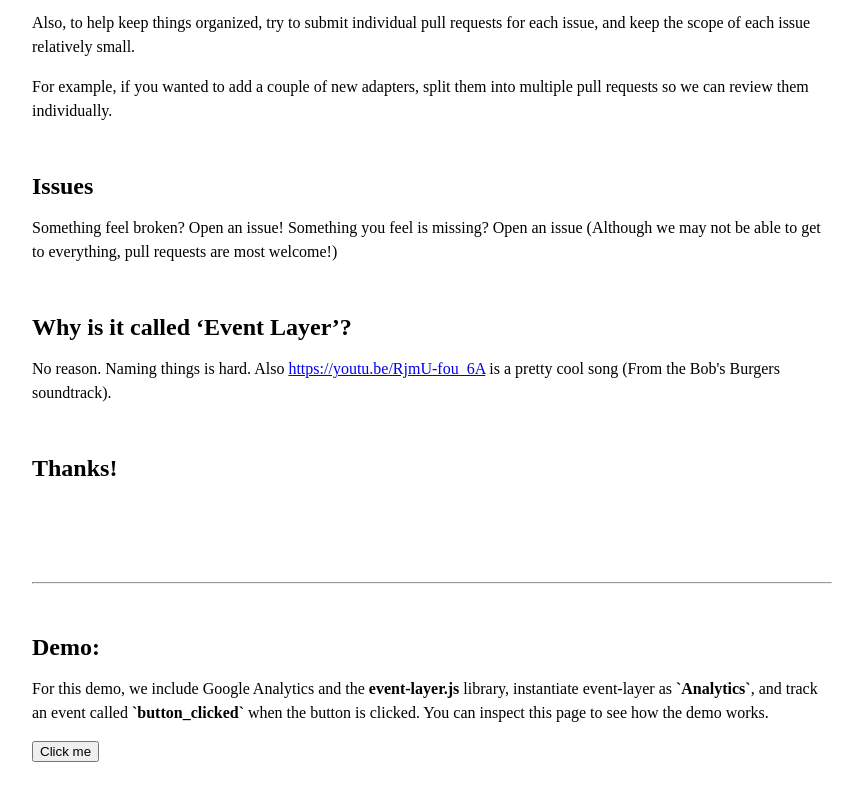
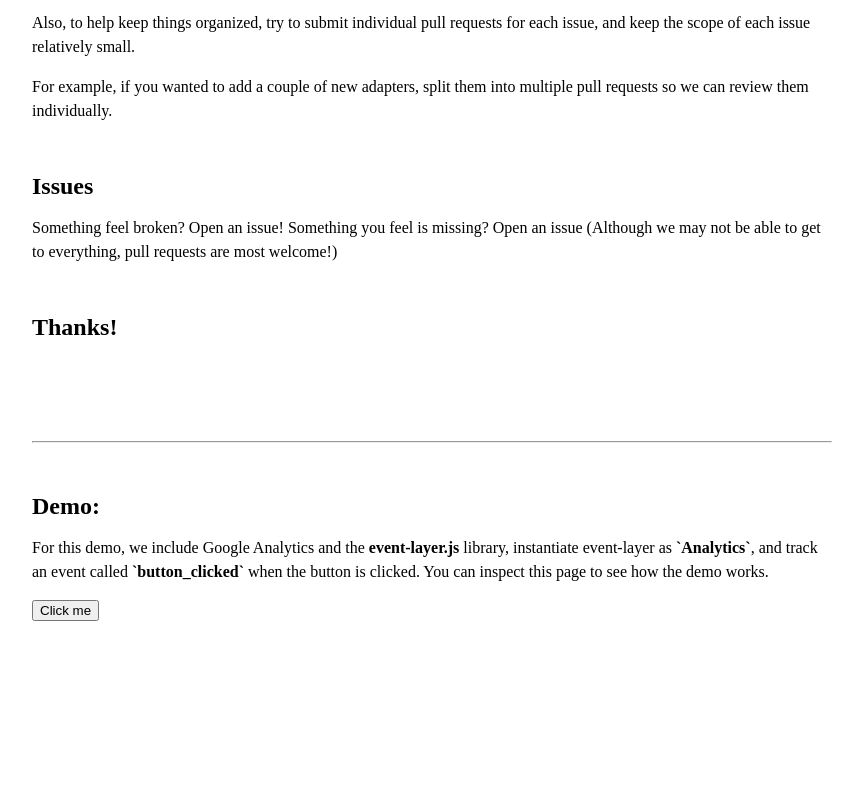
Before and after one commit to kidGodzilla/event-layer, a website: page index.html in a window 1280 px wide. Shown: the part 3305-4110 px from the top of the page, without its empty margins (208-1071 px from the left). Drawn offline with Linux system fonts and the light colour scheme.

Commit message:
rm old section of the readme from the demo page

```diff
--- a/index.html
+++ b/index.html
@@ -153,8 +153,6 @@
     <p>Something feel broken? Open an issue!
         Something you feel is missing? Open an issue (Although we may not be able to get to everything, pull requests are most welcome!)</p>
 
-    <h2><a id="user-content-why-is-it-called-event-layer" class="anchor" href="#why-is-it-called-event-layer" aria-hidden="true"><svg aria-hidden="true" class="octicon octicon-link" height="16" version="1.1" viewBox="0 0 16 16" width="16"><path fill-rule="evenodd" d="M4 9h1v1H4c-1.5 0-3-1.69-3-3.5S2.55 3 4 3h4c1.45 0 3 1.69 3 3.5 0 1.41-.91 2.72-2 3.25V8.59c.58-.45 1-1.27 1-2.09C10 5.22 8.98 4 8 4H4c-.98 0-2 1.22-2 2.5S3 9 4 9zm9-3h-1v1h1c1 0 2 1.22 2 2.5S13.98 12 13 12H9c-.98 0-2-1.22-2-2.5 0-.83.42-1.64 1-2.09V6.25c-1.09.53-2 1.84-2 3.25C6 11.31 7.55 13 9 13h4c1.45 0 3-1.69 3-3.5S14.5 6 13 6z"></path></svg></a>Why is it called ‘Event Layer’?</h2>
-    <p>No reason. Naming things is hard. Also <a href="https://youtu.be/RjmU-fou_6A">https://youtu.be/RjmU-fou_6A</a> is a pretty cool song (From the Bob's Burgers soundtrack).</p>
     <h2><a id="user-content-thanks" class="anchor" href="#thanks" aria-hidden="true"><svg aria-hidden="true" class="octicon octicon-link" height="16" version="1.1" viewBox="0 0 16 16" width="16"><path fill-rule="evenodd" d="M4 9h1v1H4c-1.5 0-3-1.69-3-3.5S2.55 3 4 3h4c1.45 0 3 1.69 3 3.5 0 1.41-.91 2.72-2 3.25V8.59c.58-.45 1-1.27 1-2.09C10 5.22 8.98 4 8 4H4c-.98 0-2 1.22-2 2.5S3 9 4 9zm9-3h-1v1h1c1 0 2 1.22 2 2.5S13.98 12 13 12H9c-.98 0-2-1.22-2-2.5 0-.83.42-1.64 1-2.09V6.25c-1.09.53-2 1.84-2 3.25C6 11.31 7.55 13 9 13h4c1.45 0 3-1.69 3-3.5S14.5 6 13 6z"></path></svg></a>Thanks!</h2>
 
     <hr style="margin-top: 100px" />
```
